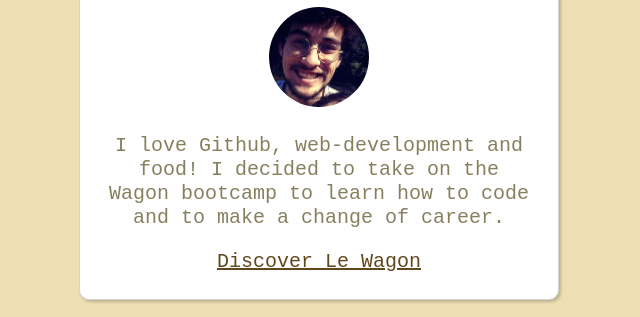
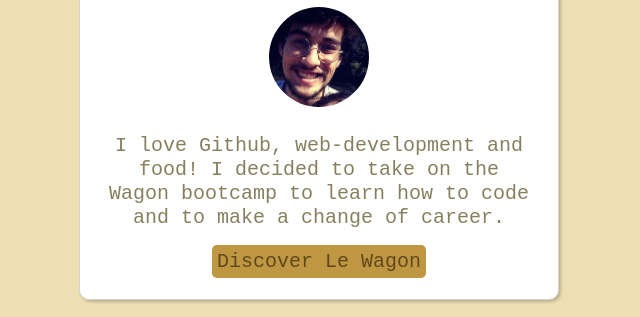
Before and after one commit to Stephasme/profile, a plain HTML site: page index.html in a window 1280 px wide. Shown: the part 187-504 px from the top of the page, without its empty margins (321-961 px from the left). Drawn offline with Linux system fonts and the light colour scheme.

Commit message:
make my profile prettier

```diff
--- a/index.html
+++ b/index.html
@@ -19,7 +19,7 @@
           <p>
             I love Github, web-development and food! I decided to take on the Wagon bootcamp to learn how to code and to make a change of career.
           </p>
-          <a href="https://www.lewagon.com/fr" target="_blank">Discover Le Wagon</a>
+          <a href="https://www.lewagon.com/fr" target="_blank" id="button">Discover Le Wagon</a>
         </div>
       </div>
     </div>
--- a/style.css
+++ b/style.css
@@ -24,7 +24,7 @@
 
 a {
 color: #61481C;
-text-decoration: underline;
+text-decoration: none;
 }
 
 a:hover {
@@ -42,6 +42,12 @@
 
 .text-center {
   text-align: center;
+}
+
+#button {
+  background-color: #BF9742;
+  padding: 5px;
+  border-radius: 5px;
 }
 
 .card-white {
```
